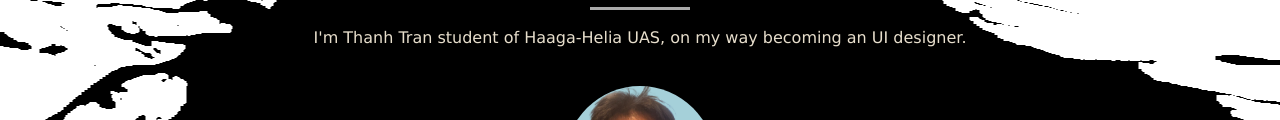
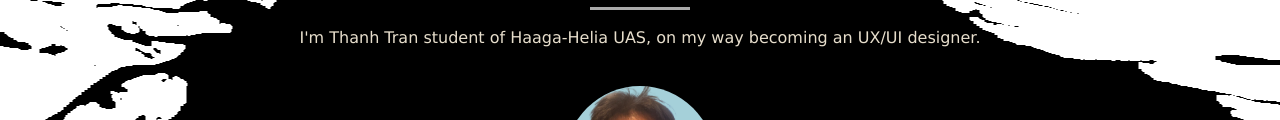
Before and after one commit to tranthanhvi/thanhtranportfolio, a plain HTML site: page index.html in a window 1280 px wide. Shown: the part 206-326 px from the top of the page. Drawn offline with nearby package versions, Linux system fonts and the light colour scheme.

Commit message:
Update index.html

```diff
--- a/index.html
+++ b/index.html
@@ -34,7 +34,7 @@
         <hr>
         <p class="w3-animate-opacity">I'm Thanh Tran
             student of Haaga-Helia UAS,
-            on my way becoming an UI designer.
+            on my way becoming an UX/UI designer.
         </p>
         <img src="./img/thanh-avatar.png" alt="thanh-tran">
     </div>
```
